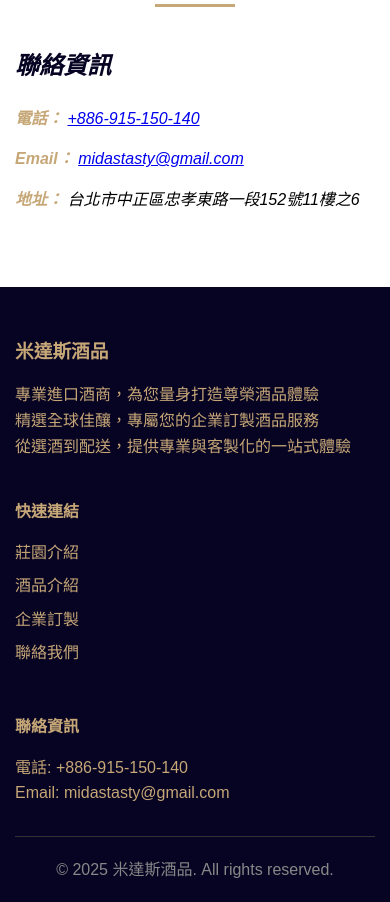
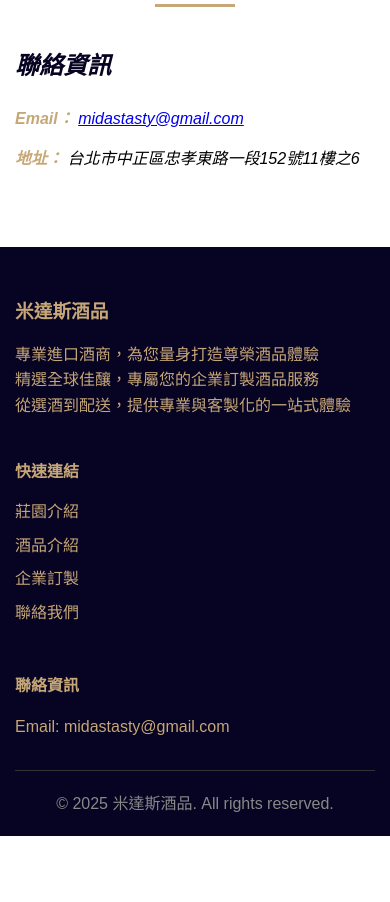
Before and after one commit to killelder/MidasWeb, a plain HTML site: page index.html in a window 390 px wide. Shown: the part 5942-6844 px from the top of the page. After the commit the page ends 6778 px from the top, so only its background shows below. Drawn offline with Linux system fonts and the light colour scheme.

Commit message:
remove phone information

```diff
--- a/index.html
+++ b/index.html
@@ -61,7 +61,6 @@
         },
         "contactPoint": {
             "@type": "ContactPoint",
-            "telephone": "+886-915-150-140",
             "contactType": "customer service",
             "email": "midastasty@gmail.com"
         },
@@ -171,10 +170,6 @@
                     <address class="contact-info">
                         <h3>聯絡資訊</h3>
                         <div class="contact-item">
-                            <strong>電話：</strong>
-                            <a href="tel:+886915150140" aria-label="撥打電話 +886-915-150-140">+886-915-150-140</a>
-                        </div>
-                        <div class="contact-item">
                             <strong>Email：</strong>
                             <a href="mailto:midastasty@gmail.com" aria-label="寄送郵件至 midastasty@gmail.com">midastasty@gmail.com</a>
                         </div>
@@ -209,7 +204,6 @@
                 </div>
                 <div class="footer-section">
                     <h4>聯絡資訊</h4>
-                    <p>電話: +886-915-150-140</p>
                     <p>Email: midastasty@gmail.com</p>
                 </div>
             </div>
```
